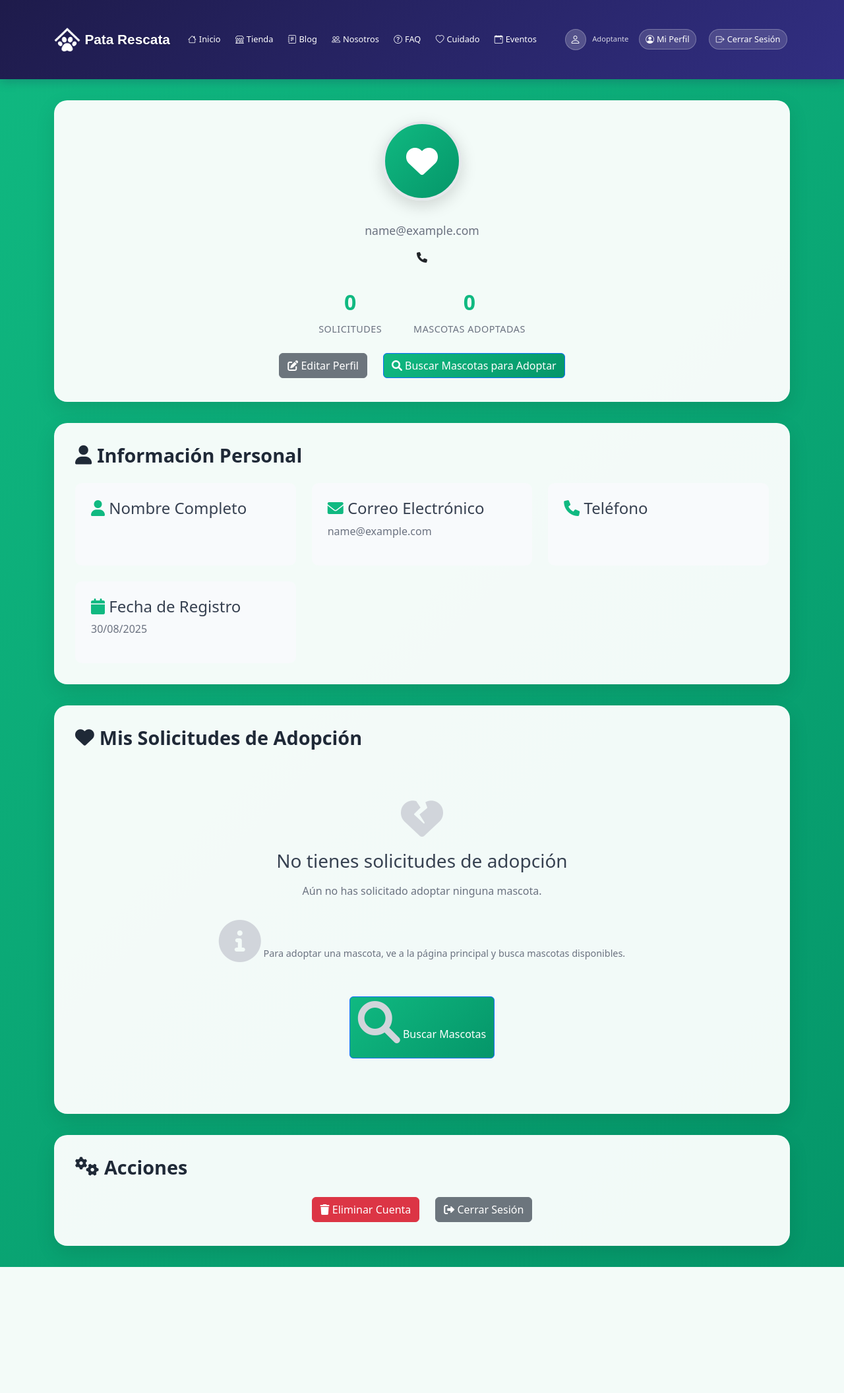
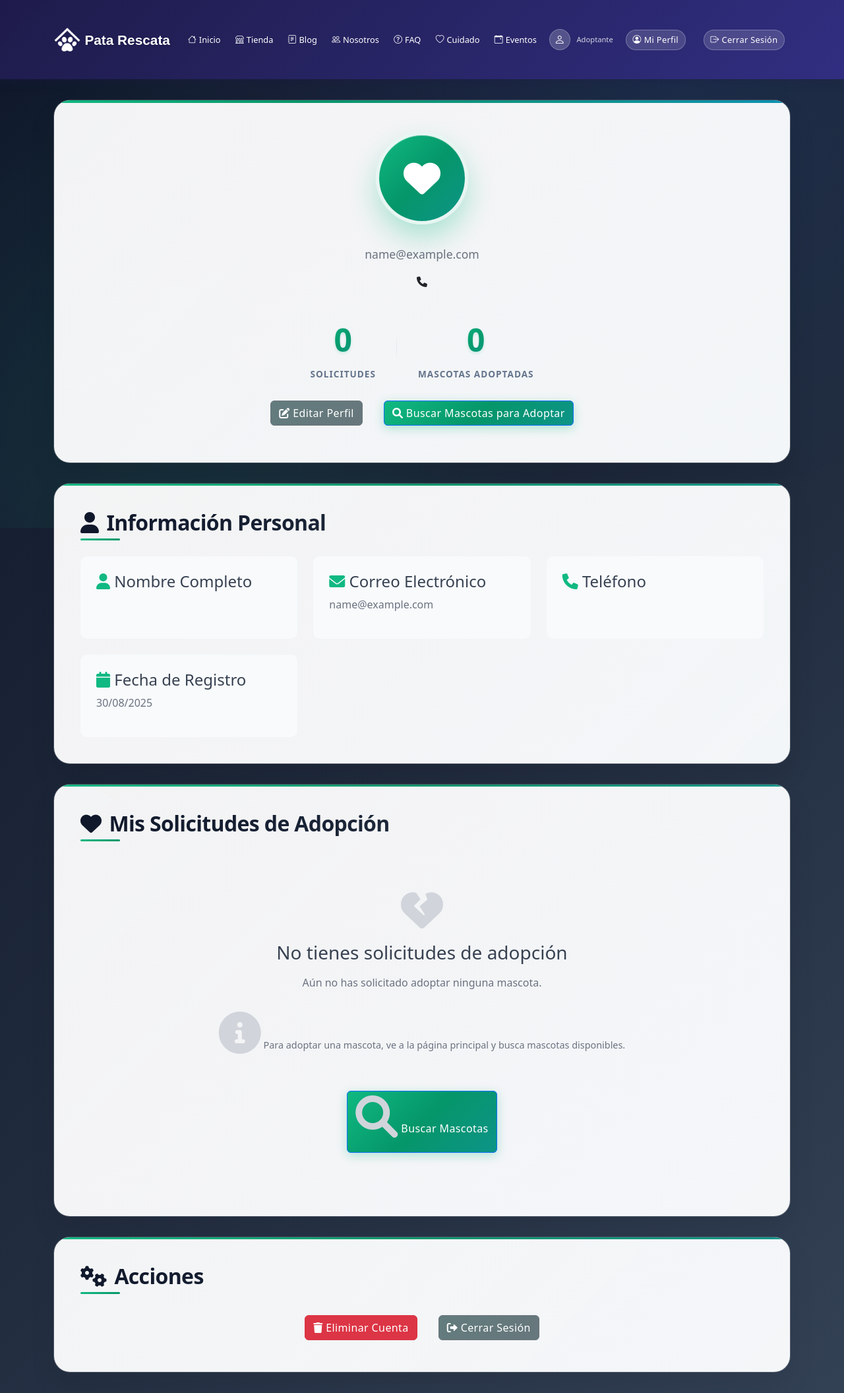
Before and after one commit to NashoWarner/PataRescata, a Django app: page /perfil-adoptante/ in a window 1280 px wide. Shown: the whole page at 66% size. Before the commit the page ends 1920 px from the top, so only its background shows below. Run offline with Django 4.2, Linux system fonts and the light colour scheme; the visitor is signed in with stand-in values (Sample User, id 1); data that the repository does not hold is empty.

Commit message:
desarrollo: Se actualiza el estilo del template 'perfil_adoptante.html' con nuevos estilos y animaciones, incluyendo cambios en la tipografía, fondos, y efectos de hover en botones y tarjetas. Se mejora la disposición visual y la experiencia del usuario al interactuar con el perfil y las solicitudes de adopción.

```diff
--- a/templates/perfil_adoptante.html
+++ b/templates/perfil_adoptante.html
@@ -7,6 +7,7 @@
     <title>Perfil Adoptante - PataRescata</title>
     {% csrf_token %}
     <link href="https://cdnjs.cloudflare.com/ajax/libs/font-awesome/6.0.0/css/all.min.css" rel="stylesheet">
+    <link href="https://fonts.googleapis.com/css2?family=Inter:wght@300;400;500;600;700;800;900&display=swap" rel="stylesheet">
     <style>
         * {
             margin: 0;
@@ -15,9 +16,25 @@
         }
 
         body {
-            font-family: 'Segoe UI', Tahoma, Geneva, Verdana, sans-serif;
-            background: linear-gradient(135deg, #10b981 0%, #059669 100%);
+            font-family: 'Inter', 'Segoe UI', Tahoma, Geneva, Verdana, sans-serif;
+            background: linear-gradient(135deg, #0f172a 0%, #1e293b 50%, #334155 100%);
             min-height: 100vh;
+            position: relative;
+        }
+
+        body::before {
+            content: '';
+            position: fixed;
+            top: 0;
+            left: 0;
+            width: 100%;
+            height: 100%;
+            background:
+                radial-gradient(circle at 20% 80%, rgba(16, 185, 129, 0.1) 0%, transparent 50%),
+                radial-gradient(circle at 80% 20%, rgba(59, 130, 246, 0.1) 0%, transparent 50%),
+                radial-gradient(circle at 40% 40%, rgba(139, 92, 246, 0.05) 0%, transparent 50%);
+            pointer-events: none;
+            z-index: -1;
         }
 
 
@@ -29,12 +46,28 @@
         }
 
         .profile-header {
-            background: rgba(255, 255, 255, 0.95);
-            border-radius: 20px;
-            padding: 2rem;
+            background: linear-gradient(135deg, rgba(255, 255, 255, 0.95) 0%, rgba(248, 250, 252, 0.98) 100%);
+            border-radius: 24px;
+            padding: 3rem 2rem;
             margin-bottom: 2rem;
-            box-shadow: 0 10px 30px rgba(0, 0, 0, 0.1);
+            box-shadow:
+                0 20px 40px rgba(0, 0, 0, 0.1),
+                0 0 0 1px rgba(255, 255, 255, 0.2),
+                inset 0 1px 0 rgba(255, 255, 255, 0.3);
             text-align: center;
+            position: relative;
+            overflow: hidden;
+        }
+
+        .profile-header::before {
+            content: '';
+            position: absolute;
+            top: 0;
+            left: 0;
+            right: 0;
+            height: 4px;
+            background: linear-gradient(90deg, #10b981, #059669, #0d9488, #0891b2);
+            border-radius: 24px 24px 0 0;
         }
 
         .profile-avatar-container {
@@ -44,21 +77,24 @@
         }
 
         .profile-avatar {
-            width: 120px;
-            height: 120px;
-            background: linear-gradient(135deg, #10b981 0%, #059669 100%);
+            width: 140px;
+            height: 140px;
+            background: linear-gradient(135deg, #10b981 0%, #059669 50%, #0d9488 100%);
             border-radius: 50%;
             display: flex;
             align-items: center;
             justify-content: center;
             color: white;
-            font-size: 3rem;
+            font-size: 3.5rem;
             font-weight: 600;
             overflow: hidden;
             position: relative;
-            border: 4px solid #e5e7eb;
-            box-shadow: 0 8px 25px rgba(0, 0, 0, 0.15);
-            transition: all 0.3s ease;
+            border: 5px solid rgba(255, 255, 255, 0.9);
+            box-shadow:
+                0 20px 40px rgba(16, 185, 129, 0.3),
+                0 0 0 1px rgba(255, 255, 255, 0.2),
+                inset 0 1px 0 rgba(255, 255, 255, 0.3);
+            transition: all 0.4s cubic-bezier(0.4, 0, 0.2, 1);
         }
 
         .profile-image {
@@ -150,10 +193,15 @@
         }
 
         .profile-name {
-            font-size: 2.5rem;
-            font-weight: 700;
-            color: #1f2937;
+            font-size: 2.8rem;
+            font-weight: 800;
+            background: linear-gradient(135deg, #0f172a, #1e293b, #334155);
+            -webkit-background-clip: text;
+            -webkit-text-fill-color: transparent;
+            background-clip: text;
             margin-bottom: 0.5rem;
+            text-shadow: 0 2px 4px rgba(0, 0, 0, 0.1);
+            letter-spacing: -0.02em;
         }
 
         .profile-email {
@@ -165,8 +213,8 @@
         .profile-stats {
             display: flex;
             justify-content: center;
-            gap: 3rem;
-            margin-top: 2rem;
+            gap: 4rem;
+            margin-top: 2.5rem;
             align-items: center;
         }
 
@@ -176,22 +224,43 @@
             flex-direction: column;
             align-items: center;
             justify-content: center;
+            position: relative;
+        }
+
+        .stat-item::after {
+            content: '';
+            position: absolute;
+            right: -2rem;
+            top: 50%;
+            transform: translateY(-50%);
+            width: 1px;
+            height: 40px;
+            background: linear-gradient(180deg, transparent, #e5e7eb, transparent);
+        }
+
+        .stat-item:last-child::after {
+            display: none;
         }
 
         .stat-number {
-            font-size: 2rem;
-            font-weight: 700;
-            color: #10b981;
+            font-size: 3rem;
+            font-weight: 800;
+            background: linear-gradient(135deg, #10b981, #059669, #0d9488);
+            -webkit-background-clip: text;
+            -webkit-text-fill-color: transparent;
+            background-clip: text;
             margin-bottom: 0.5rem;
+            text-shadow: 0 2px 4px rgba(16, 185, 129, 0.2);
         }
 
         .stat-label {
-            color: #6b7280;
-            font-size: 0.9rem;
+            color: #64748b;
+            font-size: 0.85rem;
             text-transform: uppercase;
-            letter-spacing: 0.5px;
+            letter-spacing: 1px;
             text-align: center;
             line-height: 1.2;
+            font-weight: 600;
         }
 
         .profile-actions {
@@ -203,21 +272,40 @@
         }
 
         .btn {
-            padding: 0.75rem 1.5rem;
+            padding: 1rem 2rem;
             border: none;
-            border-radius: 10px;
+            border-radius: 16px;
             text-decoration: none;
             display: inline-flex;
             align-items: center;
-            gap: 0.5rem;
-            font-weight: 500;
-            transition: all 0.3s ease;
-            margin: 0.25rem;
+            gap: 0.75rem;
+            font-weight: 600;
+            font-size: 0.95rem;
+            transition: all 0.4s cubic-bezier(0.4, 0, 0.2, 1);
+            margin: 0.5rem;
+            position: relative;
+            overflow: hidden;
+            letter-spacing: 0.025em;
+        }
+
+        .btn::before {
+            content: '';
+            position: absolute;
+            top: 0;
+            left: -100%;
+            width: 100%;
+            height: 100%;
+            background: linear-gradient(90deg, transparent, rgba(255, 255, 255, 0.2), transparent);
+            transition: left 0.6s ease;
+        }
+
+        .btn:hover::before {
+            left: 100%;
         }
 
         .btn:hover {
-            transform: translateY(-2px);
-            box-shadow: 0 5px 15px rgba(0, 0, 0, 0.2);
+            transform: translateY(-3px);
+            box-shadow: 0 12px 25px rgba(0, 0, 0, 0.15);
         }
 
         .btn-info {
@@ -230,24 +318,28 @@
         }
 
         .btn-primary {
-            background: linear-gradient(135deg, #10b981 0%, #059669 100%);
+            background: linear-gradient(135deg, #10b981 0%, #059669 50%, #0d9488 100%);
             color: white;
+            box-shadow: 0 4px 15px rgba(16, 185, 129, 0.3);
         }
 
         .btn-primary:hover {
-            transform: translateY(-2px);
-            box-shadow: 0 8px 25px rgba(16, 185, 129, 0.3);
+            background: linear-gradient(135deg, #059669 0%, #0d9488 50%, #0891b2 100%);
+            box-shadow: 0 12px 30px rgba(16, 185, 129, 0.4);
         }
 
         .btn-secondary {
-            background: transparent;
+            background: linear-gradient(135deg, rgba(16, 185, 129, 0.1), rgba(5, 150, 105, 0.05));
             color: #10b981;
-            border: 2px solid #10b981;
+            border: 2px solid rgba(16, 185, 129, 0.3);
+            backdrop-filter: blur(10px);
         }
 
         .btn-secondary:hover {
-            background: #10b981;
+            background: linear-gradient(135deg, #10b981, #059669);
             color: white;
+            border-color: #10b981;
+            box-shadow: 0 8px 25px rgba(16, 185, 129, 0.3);
         }
 
         .btn-danger {
@@ -260,21 +352,53 @@
         }
 
         .content-section {
-            background: rgba(255, 255, 255, 0.95);
-            border-radius: 20px;
-            padding: 2rem;
+            background: linear-gradient(135deg, rgba(255, 255, 255, 0.95) 0%, rgba(248, 250, 252, 0.98) 100%);
+            border-radius: 24px;
+            padding: 2.5rem;
             margin-bottom: 2rem;
-            box-shadow: 0 10px 30px rgba(0, 0, 0, 0.1);
+            box-shadow:
+                0 20px 40px rgba(0, 0, 0, 0.08),
+                0 0 0 1px rgba(255, 255, 255, 0.2),
+                inset 0 1px 0 rgba(255, 255, 255, 0.3);
+            position: relative;
+            overflow: hidden;
+        }
+
+        .content-section::before {
+            content: '';
+            position: absolute;
+            top: 0;
+            left: 0;
+            right: 0;
+            height: 3px;
+            background: linear-gradient(90deg, #10b981, #059669, #0d9488);
+            border-radius: 24px 24px 0 0;
         }
 
         .section-title {
-            font-size: 1.8rem;
-            font-weight: 700;
-            color: #1f2937;
-            margin-bottom: 1.5rem;
+            font-size: 2rem;
+            font-weight: 800;
+            background: linear-gradient(135deg, #0f172a, #1e293b, #334155);
+            -webkit-background-clip: text;
+            -webkit-text-fill-color: transparent;
+            background-clip: text;
+            margin-bottom: 2rem;
             display: flex;
             align-items: center;
-            gap: 0.5rem;
+            gap: 0.75rem;
+            letter-spacing: -0.02em;
+            position: relative;
+        }
+
+        .section-title::after {
+            content: '';
+            position: absolute;
+            bottom: -0.5rem;
+            left: 0;
+            width: 60px;
+            height: 3px;
+            background: linear-gradient(90deg, #10b981, #059669);
+            border-radius: 2px;
         }
 
         .solicitudes-grid {
```
Also changed, not shown: other parts of templates/perfil_adoptante.html (+49 -21 lines).
